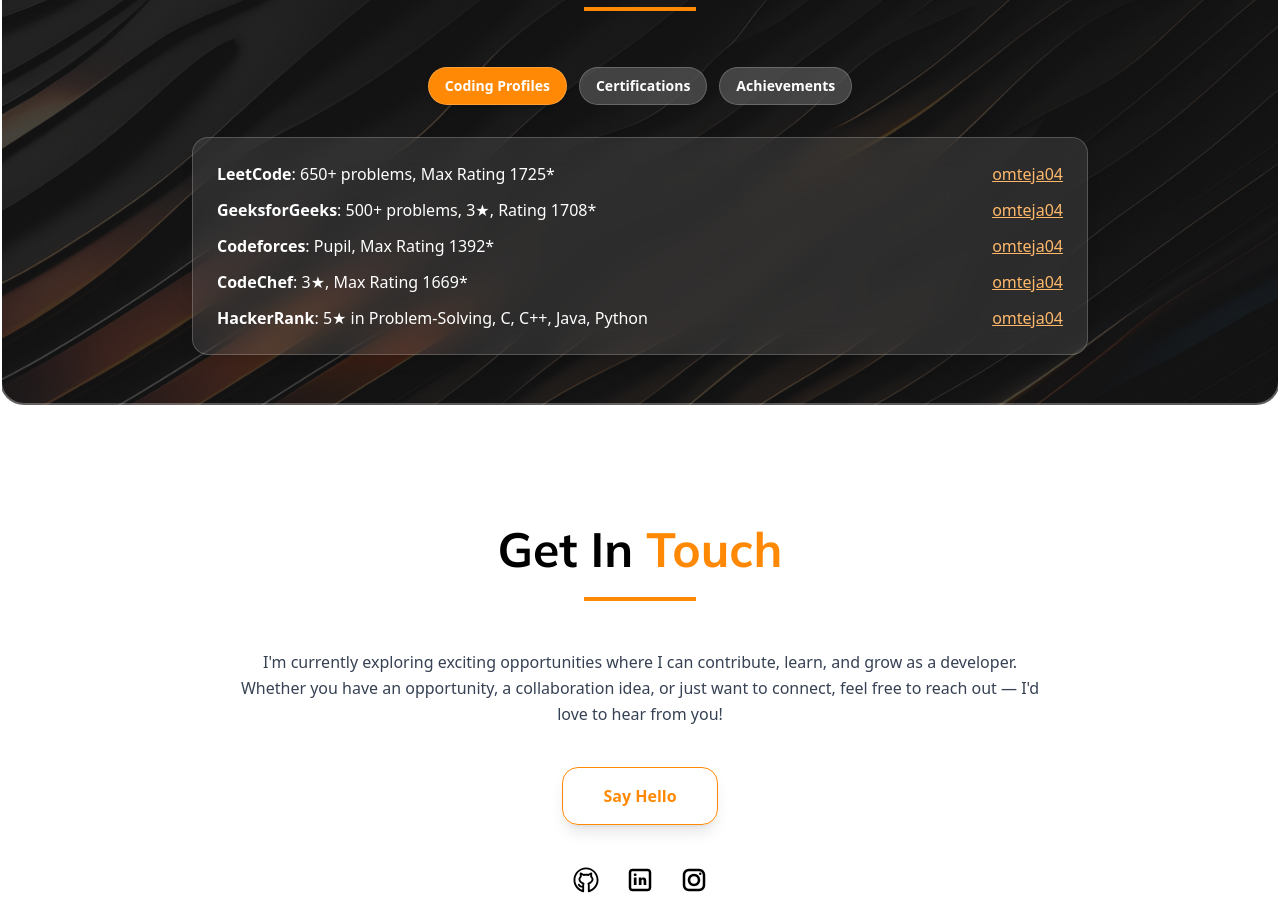
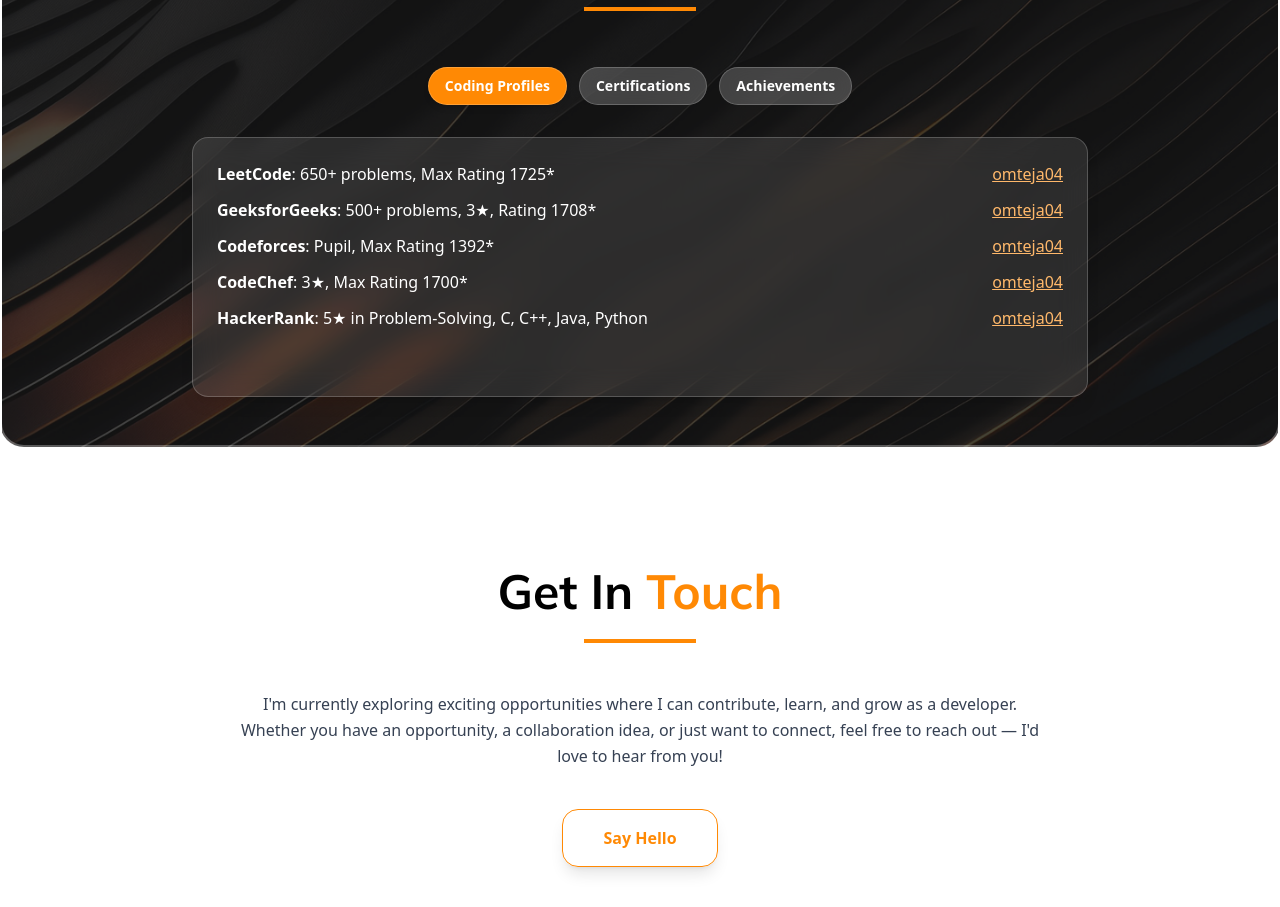
Before and after one commit to omteja04/nameisomteja, a React (Vite) app: page / in a window 1280 px wide. Shown: the part 4840-5747 px from the top of the page. Built offline with nearby package versions, Linux system fonts and the light colour scheme.

Commit message:
patchwork

```diff
--- a/src/components/Achievements.jsx
+++ b/src/components/Achievements.jsx
@@ -22,7 +22,7 @@
     {
         name: "CodeChef",
         url: "https://www.codechef.com/users/omteja04",
-        desc: "3★, Max Rating 1669*",
+        desc: "3★, Max Rating 1700*",
     },
     {
         name: "HackerRank",
@@ -33,14 +33,9 @@
 
 const certifications = [
     {
-        title: "Red Hat Certified System Administrator (RHCSA)",
-        issuer: "Red Hat",
-        link: "https://rhtapps.redhat.com/verify?certId=240-110-783",
-    },
-    {
-        title: "GitHub Administration",
-        issuer: "GitHub",
-        link: "https://www.credly.com/badges/f561aab0-a5e3-4c9b-b892-88e69a024728/public_url",
+        title: "IT Specialist in Java",
+        issuer: "Certiport Pearson",
+        link: "https://www.credly.com/badges/17ee233e-54bd-4955-94a4-999a9468809f/public_url",
     },
     {
         title: "IT Specialist in HTML & CSS",
@@ -48,9 +43,24 @@
         link: "https://www.credly.com/badges/aea2b491-a0e3-4ed8-8e4b-2da4ec311639/public_url",
     },
     {
-        title: "IT Specialist in Java",
-        issuer: "Certiport Pearson",
-        link: "https://www.credly.com/badges/17ee233e-54bd-4955-94a4-999a9468809f/public_url",
+        title: "Red Hat Certified System Administrator (RHCSA)",
+        issuer: "Red Hat",
+        link: "https://rhtapps.redhat.com/verify?certId=240-110-783",
+    },
+    {
+        title: "Servicenow Certified System Administrator (CSA)",
+        issuer: "Servicenow",
+        link: "#",
+    },
+    {
+        title: "Servicenow Certified Application developer (CAD)",
+        issuer: "Servicenow",
+        link: "#",
+    },
+    {
+        title: "GitHub Administration",
+        issuer: "GitHub",
+        link: "https://www.credly.com/badges/f561aab0-a5e3-4c9b-b892-88e69a024728/public_url",
     },
 ];
 
@@ -178,7 +188,7 @@
 
                 {/* Content Box */}
                 <motion.div
-                    className="bg-white/10 backdrop-blur-lg p-6 rounded-2xl shadow-lg border border-white/20 w-full max-w-4xl min-h-[200px]"
+                    className="bg-white/10 backdrop-blur-lg p-6 rounded-2xl shadow-lg border border-white/20 w-full max-w-4xl min-h-[260px]"
                     initial={{ opacity: 0, y: 40 }}
                     whileInView={{ opacity: 1, y: 0 }}
                     transition={{ duration: 0.6, ease: "easeOut" }}
```
